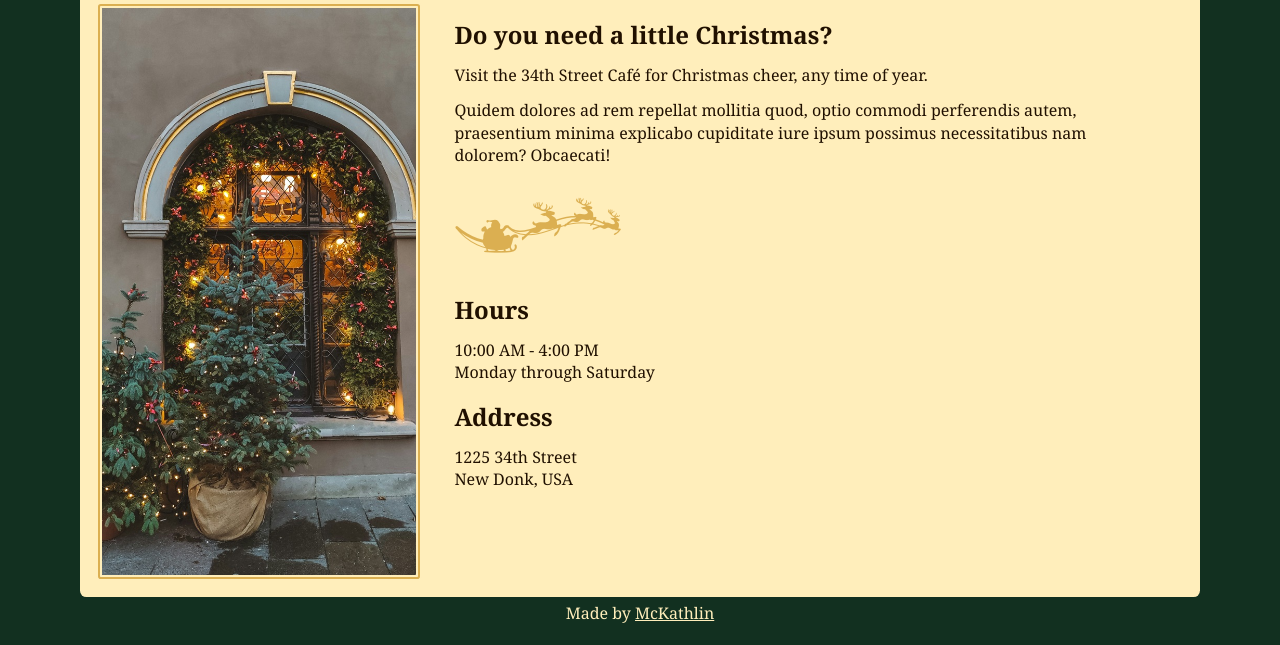
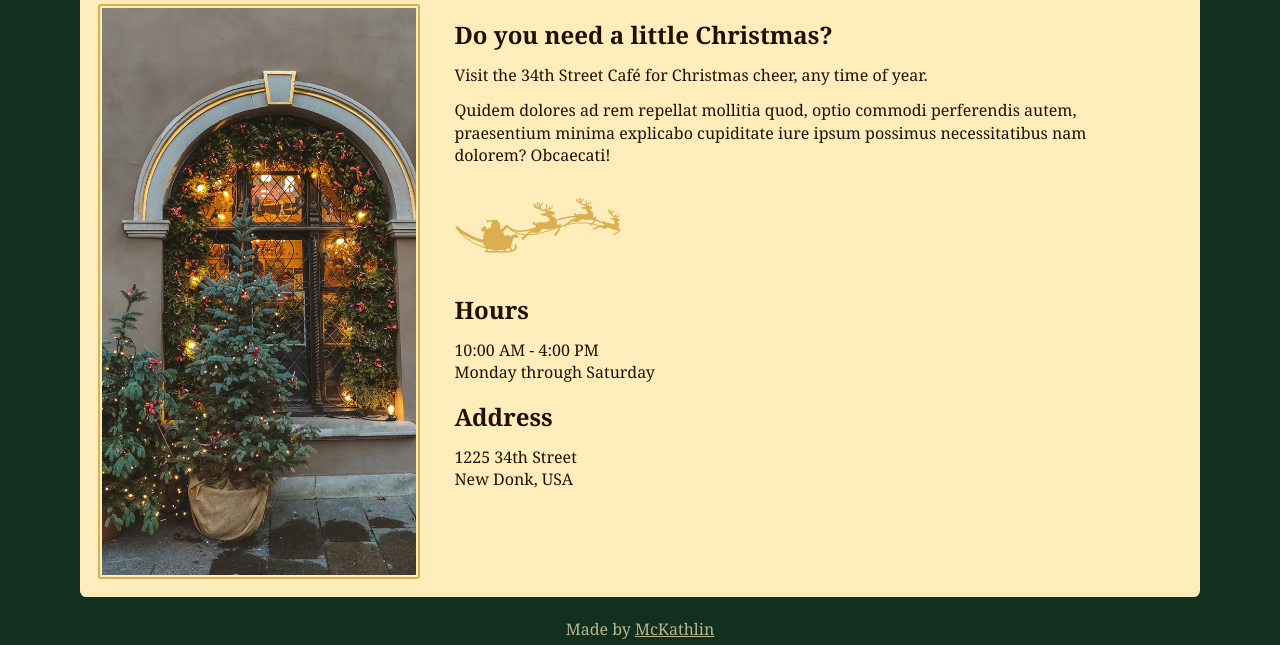
Before and after one commit to McKathlin/odin-restaurant, a website built with webpack: page src/template.html in a window 1280 px wide. Shown: the part 155-800 px from the top of the page. Built offline with nearby package versions, Linux system fonts and the light colour scheme.

Commit message:
Adjust margin and opacity of footer

```diff
--- a/src/styles.css
+++ b/src/styles.css
@@ -141,8 +141,10 @@ main {
 /* Footer */
 
 footer {
+    margin-top: 1rem;
     text-align: center;
     line-height: 2rem;
+    opacity: 0.7;
 }
 
 footer a {
```
